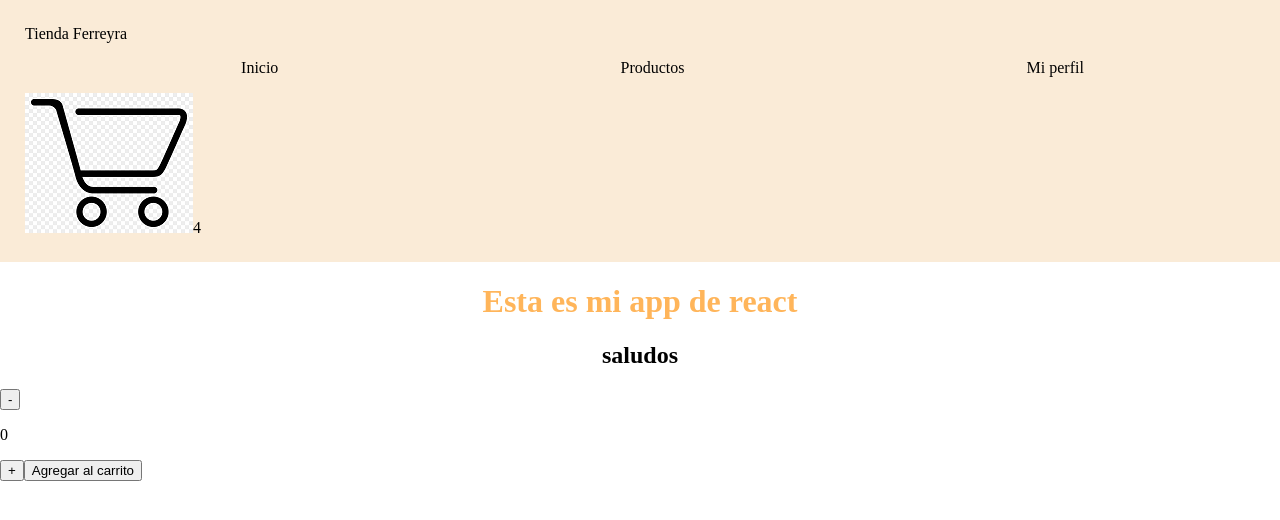
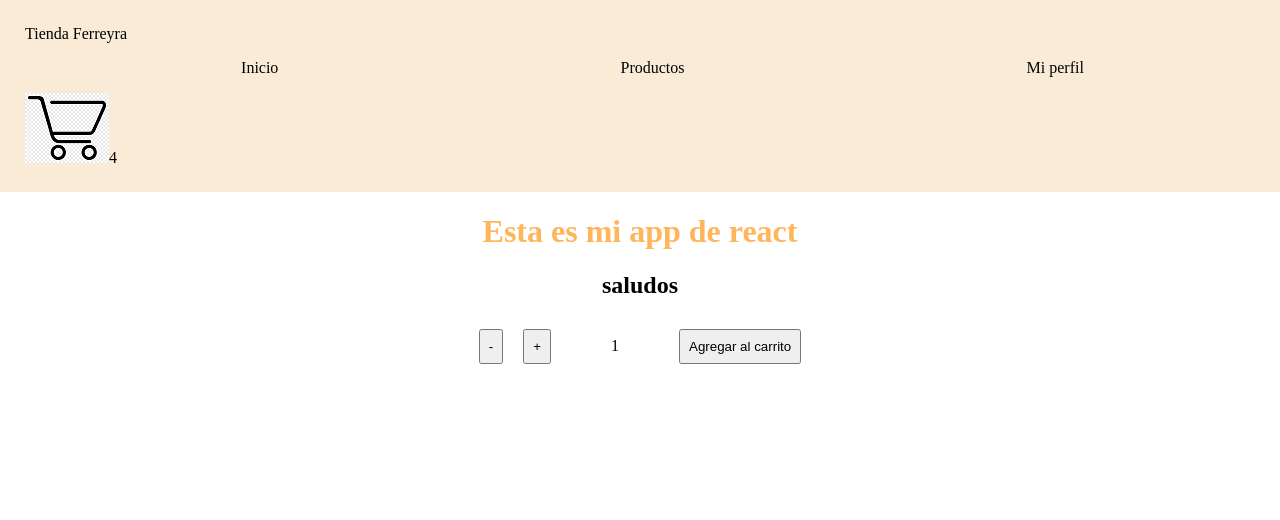
Before and after one commit to gonzaloferreyra2020/old-project, a React (Create React App) app: page / in a window 1280 px wide. Shown: the top 520 px of the page. Built offline with nearby package versions, Linux system fonts and the light colour scheme.

Commit message:
Add files via upload

```diff
--- a/src/App.js
+++ b/src/App.js
@@ -10,7 +10,7 @@ function App() {
       <h1>Esta es mi app de react</h1>
       <h2><ItemListContainer greeting={"saludos"}/></h2>
     </div>
-    <ItemCount/>
+    <ItemCount />
     </>
   );
 }
--- a/src/components/ItemCount/ItemCount.js
+++ b/src/components/ItemCount/ItemCount.js
@@ -1,14 +1,14 @@
 import { useState } from "react"
 
-export default function ItemCount(){
+export default function ItemCount({stock,initial,onAdd}){
 
-    const [count,setCount]= useState(0);
+    const [count,setCount]= useState(1);
+
     return(
-
         <div className="Counter">
         <button onClick={()=>{setCount(count-1)}}>-</button>
-        <p>{count}</p>
         <button onClick={()=>{setCount(count+1)}}>+</button>
+        <submit type="text" >{count}</submit>
         <button>Agregar al carrito</button>
         </div>
 
--- a/src/styles/styles.css
+++ b/src/styles/styles.css
@@ -16,3 +16,15 @@ h2{
     background-color: antiquewhite;
     padding: 25px;
 }
+.Counter{
+    text-align: center;
+    border: 50px;
+}
+submit{
+    padding: 50px;
+}
+
+.Counter button{
+    margin: 10px;
+    padding: 8px;
+}
```
Also changed, not shown: public/images/cart.png.
